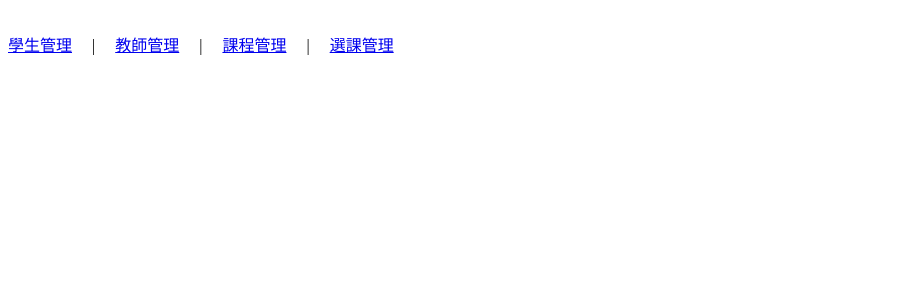
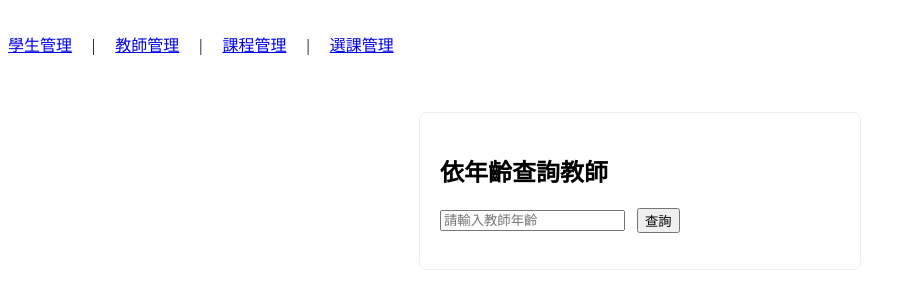
Before and after one commit to meIwata/Vue-20250825, a Vue app: page /teachers/age in a window 1280 px wide. Shown: the top 308 px of the page, without its empty margins (0-915 px from the left). Built offline with nearby package versions, Linux system fonts and the light colour scheme.

Commit message:
新增依年齡查詢教師功能，包含查詢介面及結果顯示，並更新教師列表導航

```diff
--- a/src/router/index.js
+++ b/src/router/index.js
@@ -5,6 +5,8 @@ import StudentForm from '@/views/StudentForm.vue'
 import GetStudentById from '@/views/GetStudentById.vue'
 import TeacherList from '@/views/TeacherList.vue'
 import GetTeacherById from '@/views/GetTeacherById.vue'
+import GetTeachersByAge from '@/views/GetTeachersByAge.vue'
+
 
 const router = createRouter({
   history: createWebHistory(import.meta.env.BASE_URL),
@@ -20,7 +22,9 @@ const router = createRouter({
     { path: '/students/:id/edit', name: 'students-edit', component: StudentForm, props: true },
     { path: '/students/search', name: 'students-search', component: GetStudentById },
     { path: '/teachers', name: 'teachers', component: TeacherList},
-    { path: '/teachers/search', name: 'teachers-search', component: GetTeacherById }
+    { path: '/teachers/search', name: 'teachers-search', component: GetTeacherById },
+    { path: '/teachers/age', name: 'teachers-age', component: GetTeachersByAge }
+
   ],
 })
 
--- /dev/null
+++ b/src/views/GetTeachersByAge.vue
@@ -0,0 +1,84 @@
+<template>
+  <div class="get-teachers-by-age">
+    <h2>依年齡查詢教師</h2>
+    <div class="input-row">
+      <input v-model="age" type="number" placeholder="請輸入教師年齡" />
+      <button @click="fetchTeachers">查詢</button>
+    </div>
+    <div v-if="loading" style="margin-top: 16px;">查詢中...</div>
+    <div v-else-if="error" class="error">{{ error }}</div>
+    <div v-else-if="teachers && teachers.length > 0">
+      <h3>查詢結果：</h3>
+      <ul>
+        <li v-for="t in teachers" :key="t.teacherId">
+          教師ID: {{ t.teacherId }}<br>
+          姓名: {{ t.name }}<br>
+          Email: {{ t.email }}<br>
+          年齡: {{ t.age }}
+        </li>
+      </ul>
+    </div>
+    <div v-else-if="teachers && teachers.length === 0">
+      查無此年齡的教師
+    </div>
+  </div>
+</template>
+
+<script setup>
+import { ref } from 'vue'
+import axios from 'axios'
+
+const age = ref('')
+const teachers = ref(null)
+const error = ref('')
+const loading = ref(false)
+
+async function fetchTeachers() {
+  error.value = ''
+  teachers.value = null
+  if (!age.value) {
+    error.value = '請輸入教師年齡'
+    return
+  }
+  loading.value = true
+  try {
+    const res = await axios.get(`http://localhost:8080/api/teachers/age/${age.value}`)
+    teachers.value = res.data
+    if (!teachers.value || teachers.value.length === 0) {
+      teachers.value = []
+    }
+  } catch (e) {
+    error.value = '查詢失敗或查無資料'
+  } finally {
+    loading.value = false
+  }
+}
+</script>
+
+<style scoped>
+.get-teachers-by-age {
+  max-width: 400px;
+  margin: 40px auto;
+  padding: 20px;
+  border: 1px solid #eee;
+  border-radius: 8px;
+}
+.input-row {
+  display: flex;
+  gap: 12px;
+  align-items: center;
+  margin-bottom: 16px;
+}
+.error {
+  color: red;
+  margin-top: 10px;
+}
+ul {
+  padding-left: 1em;
+}
+li {
+  margin-bottom: 12px;
+  border-bottom: 1px solid #ddd;
+  padding-bottom: 8px;
+}
+</style>
--- a/src/views/TeacherList.vue
+++ b/src/views/TeacherList.vue
@@ -5,6 +5,7 @@
     <div class="toolbar">
       <router-link class="btn" to="/teachers/new">+ 新增教師</router-link>
       <router-link class="btn" to="/teachers/search">使用教師ID做查詢</router-link>
+      <router-link class="btn" to="/teachers/age">使用教師年齡做查詢</router-link>
     </div>
 
     <table class="table">
```
